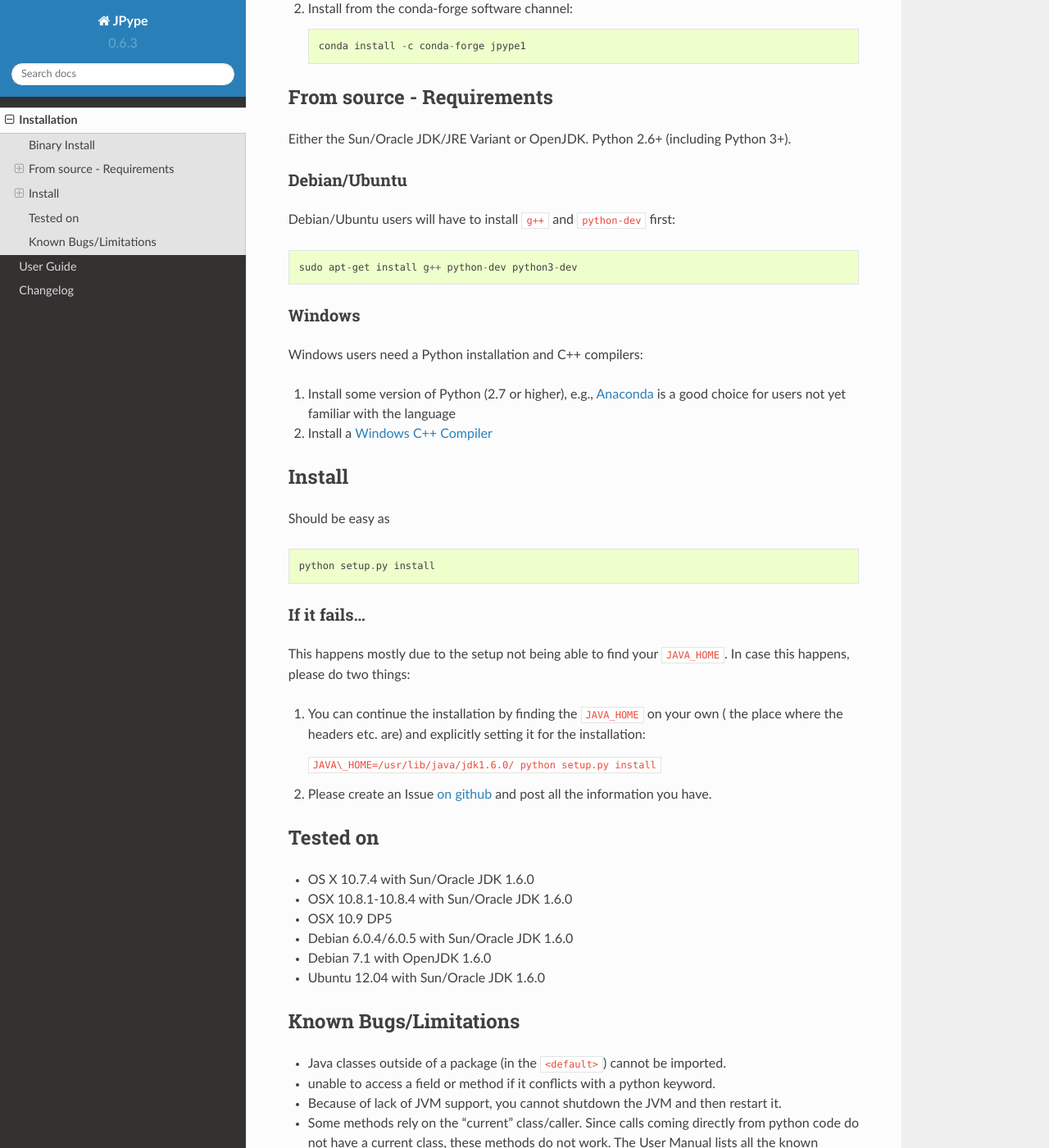
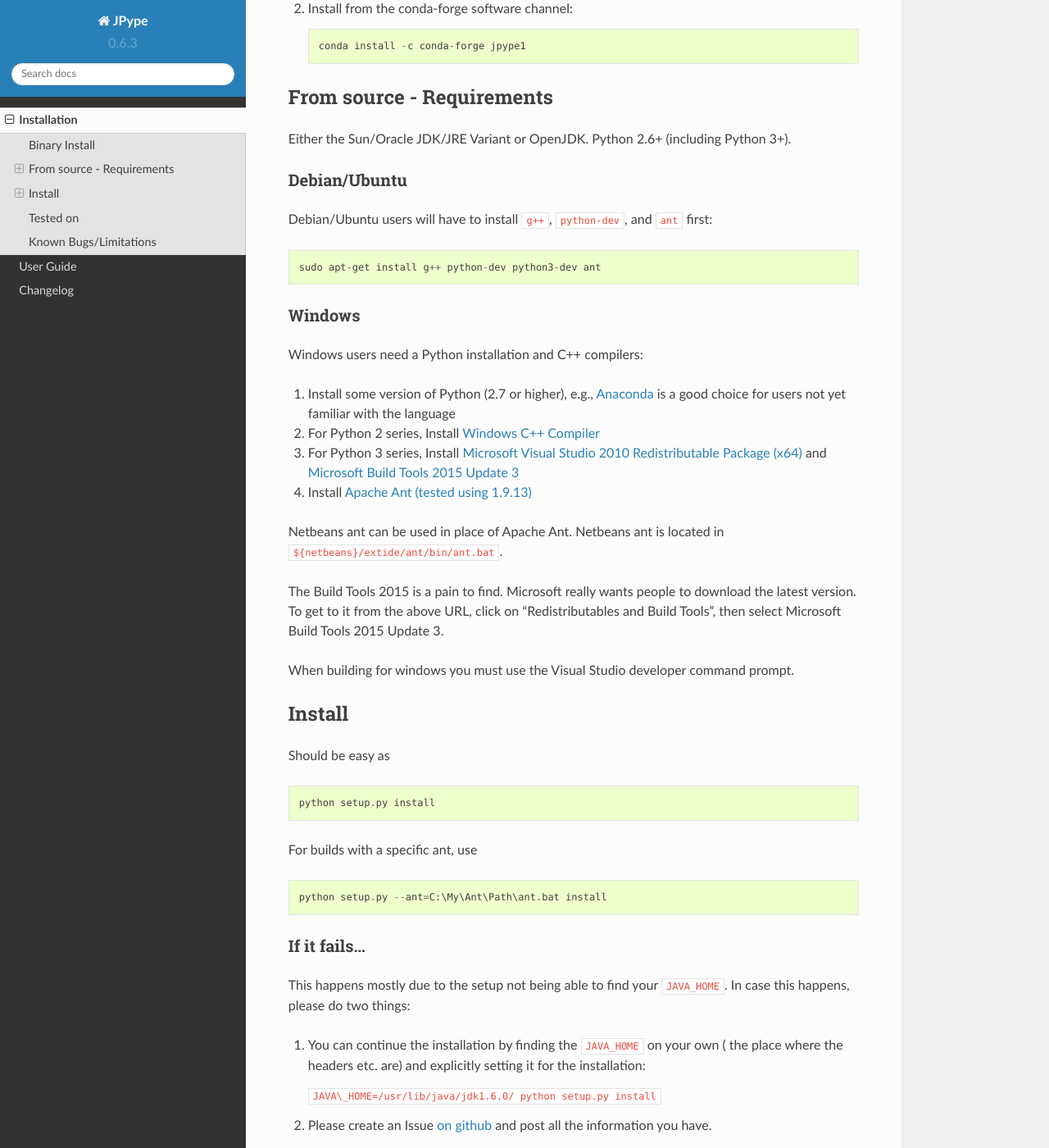
Before and after one commit to jpype-project/jpype, a Sphinx documentation site: the page built from doc/install.rst, in a window 1280 px wide and 1400 px high, scrolled down 313 px. Shown: the whole window at 82% size. Built offline with Sphinx 7.4.7 and the Read the Docs theme 2.0.0, drawn with Linux system fonts in a browser that asks for light colours; the version number is read from the project's files by our own code.

Commit message:
Update to doc.

```diff
--- a/doc/install.rst
+++ b/doc/install.rst
@@ -1,7 +1,7 @@
 Installation
 ============
 
-Get JPype from the `github <https://github.com/originell/jpype>`__ or
+Get JPype from the `github <https://github.com/jpype-project/jpype>`__ or
 from `PyPi <http://pypi.python.org/pypi/JPype1>`__. If you are using `Anaconda <https://anaconda.org>`_ Python stack,
 you can install pre-compiled binaries from conda-forge for Linux, OSX and Windows.
 
@@ -20,12 +20,12 @@ Either the Sun/Oracle JDK/JRE Variant or OpenJDK. Python 2.6+ (including Python
 Debian/Ubuntu
 ~~~~~~~~~~~~~
 
-Debian/Ubuntu users will have to install ``g++`` and ``python-dev``
+Debian/Ubuntu users will have to install ``g++``, ``python-dev``, and ``ant``
 first:
 
 ::
 
-    sudo apt-get install g++ python-dev python3-dev
+    sudo apt-get install g++ python-dev python3-dev ant
 
 Windows
 ~~~~~~~
@@ -35,8 +35,23 @@ Windows users need a Python installation and C++ compilers:
 1. Install some version of Python (2.7 or higher), e.g., `Anaconda
    <https://www.continuum.io/downloads>`_ is a good choice for users not yet
    familiar with the language
-2. Install a `Windows C++ Compiler
+2. For Python 2 series, Install `Windows C++ Compiler
    <http://landinghub.visualstudio.com/visual-cpp-build-tools>`_
+3. For Python 3 series, Install `Microsoft Visual Studio 2010 Redistributable Package (x64)
+   <https://www.microsoft.com/en-us/download/details.aspx?id=14632>`_ and
+   `Microsoft Build Tools 2015 Update 3
+   <https://visualstudio.microsoft.com/vs/older-downloads/>`_
+4. Install `Apache Ant (tested using 1.9.13)
+   <https://ant.apache.org/bindownload.cgi>`_
+
+Netbeans ant can be used in place of Apache Ant.  Netbeans ant is located in
+``${netbeans}/extide/ant/bin/ant.bat``.
+
+The Build Tools 2015 is a pain to find. Microsoft really wants people to download the latest version.
+To get to it from the above URL, click on "Redistributables and Build Tools", then select
+Microsoft Build Tools 2015 Update 3.
+
+When building for windows you must use the Visual Studio developer command prompt.
 
 Install
 -------
@@ -46,6 +61,14 @@ Should be easy as
 ::
 
     python setup.py install
+
+
+For builds with a specific ant, use
+
+::
+
+    python setup.py --ant=C:\My\Ant\Path\ant.bat install
+
 
 
 If it fails...
@@ -60,7 +83,7 @@ This happens mostly due to the setup not being able to find your
 
    ``JAVA\_HOME=/usr/lib/java/jdk1.6.0/ python setup.py install``
 2. Please create an Issue `on
-   github <https://github.com/originell/jpype/issues?state=open>`__ and
+   github <https://github.com/jpype-project/jpype/issues?state=open>`__ and
    post all the information you have.
 
 Tested on
@@ -72,7 +95,6 @@ Tested on
 -  Debian 6.0.4/6.0.5 with Sun/Oracle JDK 1.6.0
 -  Debian 7.1 with OpenJDK 1.6.0
 -  Ubuntu 12.04 with Sun/Oracle JDK 1.6.0
-
 
 Known Bugs/Limitations
 ----------------------
```
